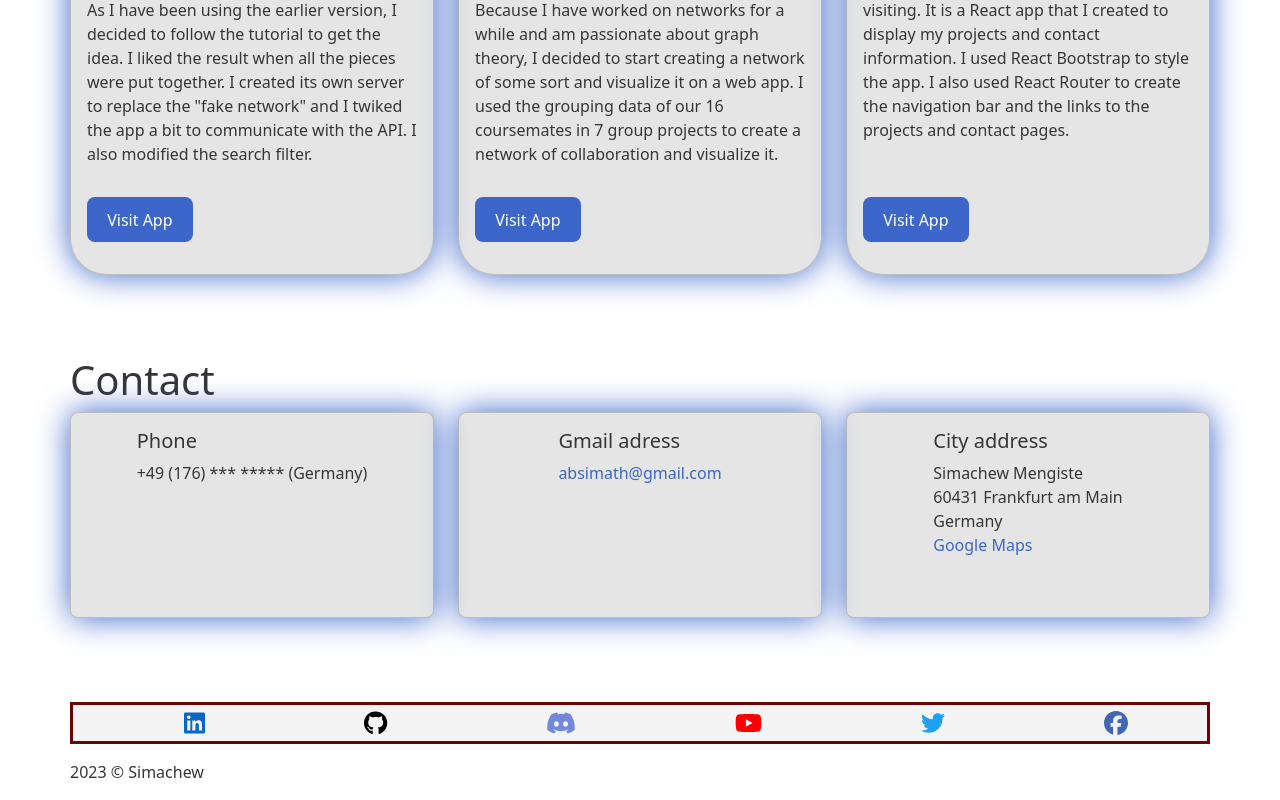
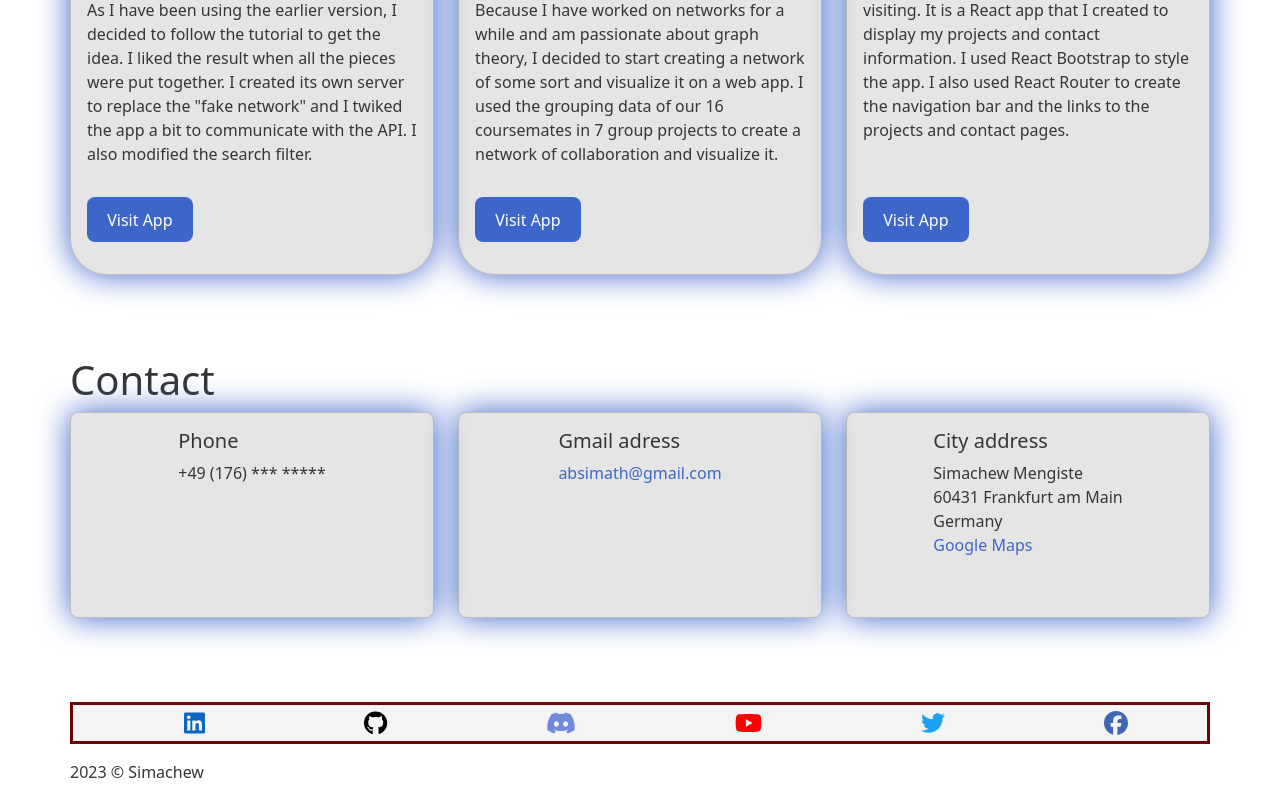
Before and after one commit to absima/portifolio, a React (Vite) app: page /contact in a window 1280 px wide. Shown: the part 2020-2820 px from the top of the page. Built offline with nearby package versions, Linux system fonts and the light colour scheme.

Commit message:
Update contact.jsx

```diff
--- a/src/components/contact.jsx
+++ b/src/components/contact.jsx
@@ -18,7 +18,7 @@ const Contact = (props) => {
             <Card.Body>
               <Card.Title>Phone</Card.Title>
               <Card.Text>
-                +49 (176) *** ***** (Germany)
+                +49 (176) *** *****
               </Card.Text>
             </Card.Body>
           </Card>
```
